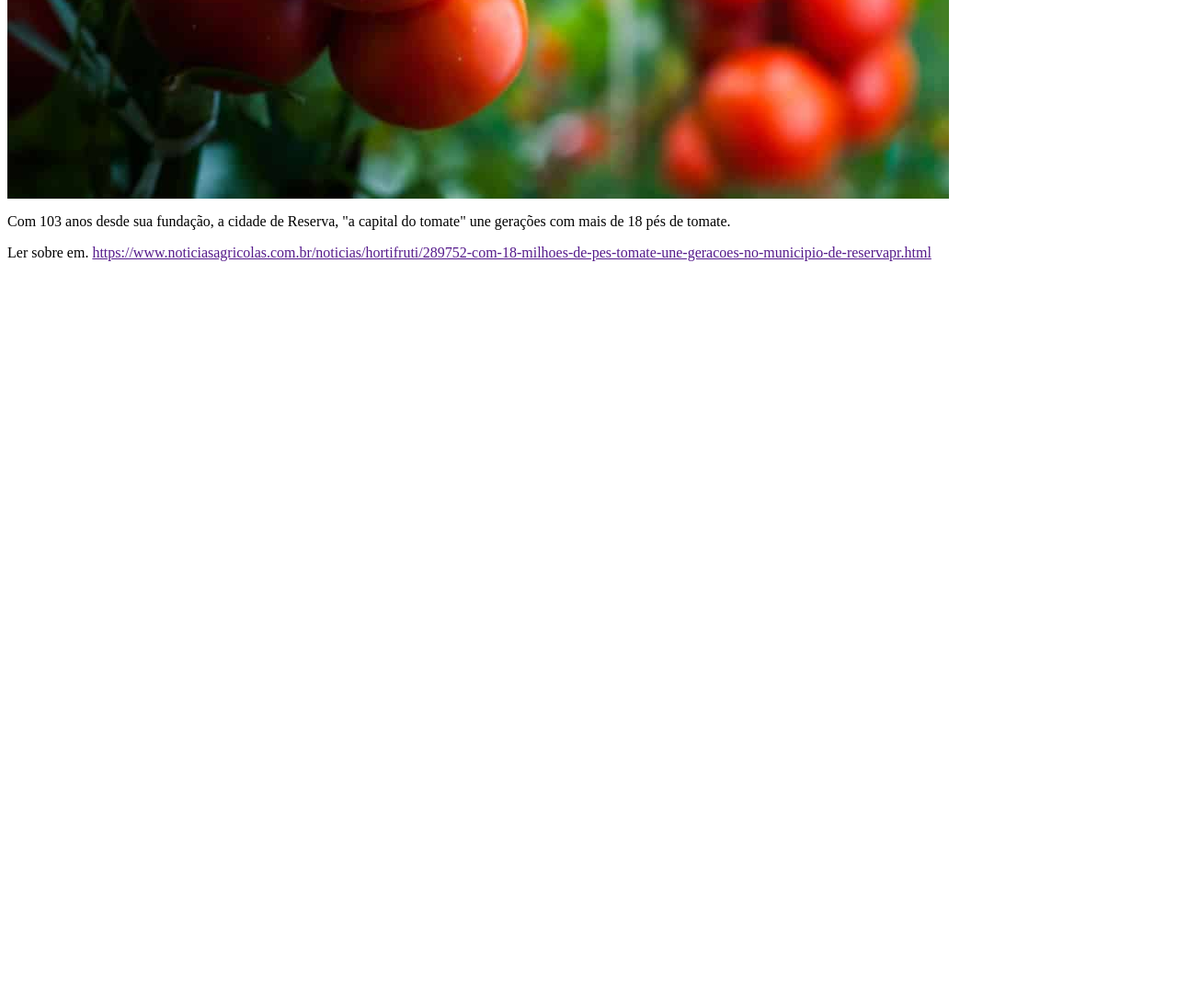
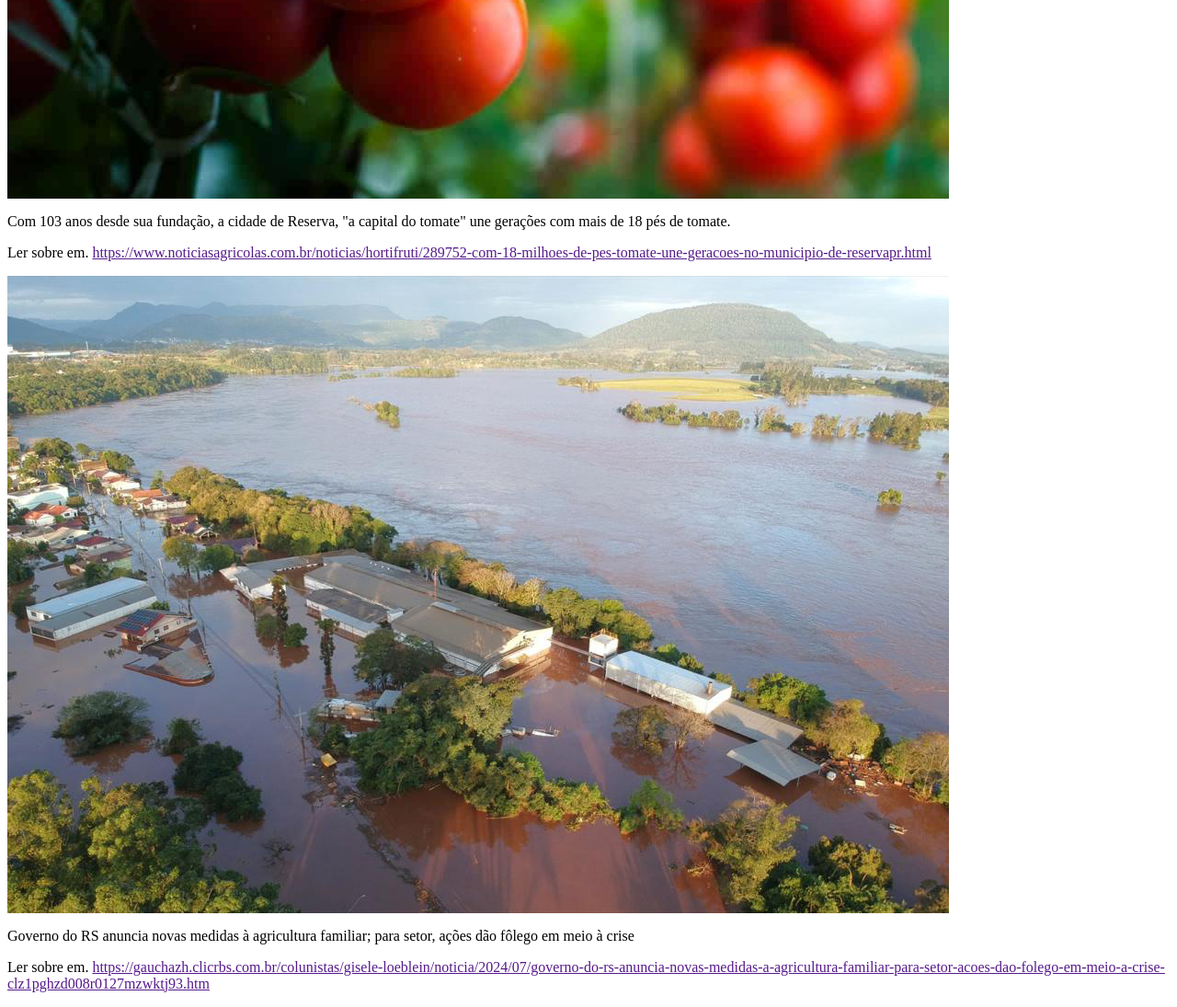
Before and after one commit to Ton1sss/AgrinhoProgramacao2024, a plain HTML site: page index.html in a window 1280 px wide. Shown: the part 1111-2206 px from the top of the page at 92% size. Before the commit the page ends 1411 px from the top, so only its background shows below. Drawn offline with Linux system fonts and the light colour scheme.

Commit message:
.............

```diff
--- a/index.html
+++ b/index.html
@@ -28,5 +28,13 @@
             <p class="Notícias">Ler sobre em.
        <a href>https://www.noticiasagricolas.com.br/noticias/hortifruti/289752-com-18-milhoes-de-pes-tomate-une-geracoes-no-municipio-de-reservapr.html</a href>
     </section>
+    <section class="Notícias">
+        <div class="Notícias">
+            <img class="Notícias" src="alagamento-foto-Asgav.jpg" alt="alagamento RS">
+        </section>
+            <p class="Notícias">Governo do RS anuncia novas medidas à agricultura familiar; para setor, ações dão fôlego em meio à crise</p>
+            <p class="Notícias">Ler sobre em.
+       <a href>https://gauchazh.clicrbs.com.br/colunistas/gisele-loeblein/noticia/2024/07/governo-do-rs-anuncia-novas-medidas-a-agricultura-familiar-para-setor-acoes-dao-folego-em-meio-a-crise-clz1pghzd008r0127mzwktj93.htm</a href>
+    </section>
 </body>
 </html>
```
Also changed, not shown: alagamento-foto-Asgav.jpg (added).
